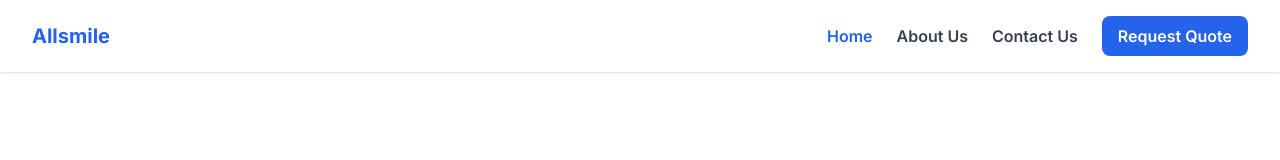
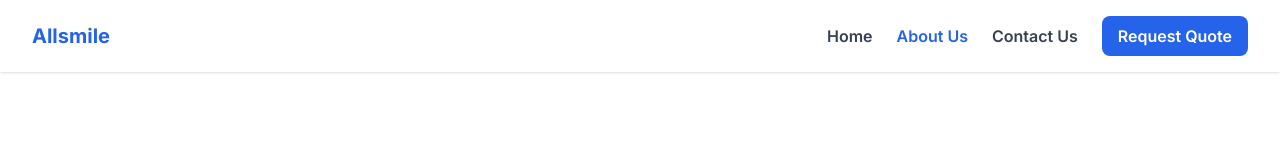
Before and after one commit to daveyadav/allsmile-OEM, a plain HTML site: page abouttoem.html in a window 1280 px wide. Shown: the top 160 px of the page. Drawn offline with nearby package versions, Linux system fonts and the light colour scheme.

Commit message:
Update abouttoem.html

```diff
--- a/abouttoem.html
+++ b/abouttoem.html
@@ -46,8 +46,8 @@
 
       <!-- Desktop Nav -->
       <nav class="flex items-center space-x-6 text-gray-700 font-semibold hidden md:flex">
-        <a href="index.html" class="hover:text-blue-600 text-blue-600">Home</a>
-        <a href="abouttoem.html" class="hover:text-blue-600">About Us</a>
+        <a href="index.html" class="hover:text-blue-600 ">Home</a>
+        <a href="abouttoem.html" class="hover:text-blue-600 text-blue-600">About Us</a>
         <a href="#contact" class="hover:text-blue-600">Contact Us</a>
         <a href="#contact" class="ml-4 bg-blue-600 text-white py-2 px-4 rounded-lg hover:bg-blue-700 transition">Request Quote</a>
       </nav>
```
